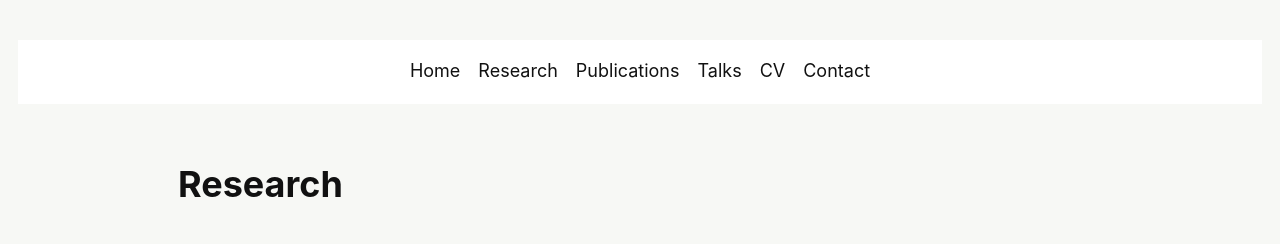
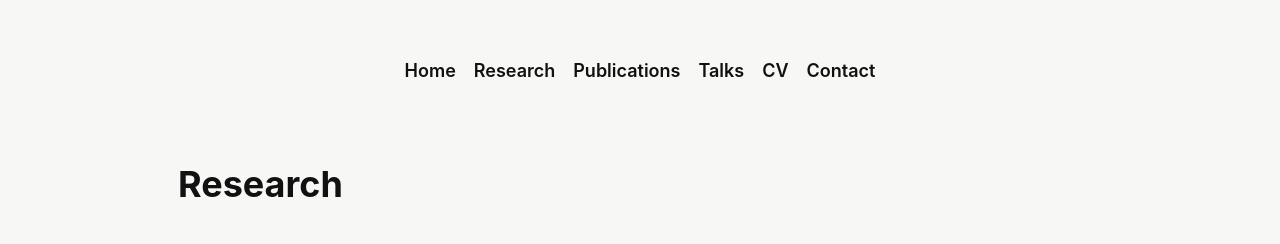
Before and after one commit to pburdeau/pburdeau.github.io, a Jekyll site: the page built from research.md, in a window 1280 px wide. Shown: the top 244 px of the page. Built offline with Jekyll 4.4.1, drawn with Linux system fonts in a browser that asks for light colours.

```diff
--- a/assets/css/style.css
+++ b/assets/css/style.css
@@ -1,12 +1,11 @@
 :root{ --bg:#F7F8F5; --ink:#111111; }
 *{box-sizing:border-box}
 html,body{margin:0;padding:0}
-body{ background:var(--bg); color:var(--ink); font-family:'Quicksand', -apple-system, BlinkMacSystemFont, "Segoe UI", Roboto, Helvetica, Arial, sans-serif; line-height:1.68; font-size:18px; -webkit-font-smoothing: antialiased; -moz-osx-font-smoothing: grayscale; text-rendering: optimizeLegibility; }
+body{ background:var(--bg); color:var(--ink); font-family:'Poppins', -apple-system, BlinkMacSystemFont, "Segoe UI", Roboto, Helvetica, Arial, sans-serif; line-height:1.68; font-size:18px; -webkit-font-smoothing: antialiased; -moz-osx-font-smoothing: grayscale; text-rendering: optimizeLegibility; }
 .site-hero{ padding:40px 18px 0; }
-.site-nav{ display:flex; gap:18px; justify-content:center; flex-wrap:wrap; position: sticky; top:0; background-color: #fff; z-index: 1000; padding: 16px 0; }
-.site-nav a{ color:var(--ink); text-decoration:none; position:relative; padding-bottom:2px; }
-.site-nav a::after{ content:""; position:absolute; left:0; right:0; bottom:-2px; height:2px; background: var(--ink); transform:scaleX(0); transform-origin:left; transition:.18s ease-out; }
-.site-nav a:hover::after{ transform:scaleX(1); }
+.site-nav{ display:flex; gap:18px; justify-content:center; flex-wrap:wrap; position: sticky; top:0; background-color: transparent; z-index: 1000; padding: 16px 0; box-shadow:none; }
+.site-nav a{ color:var(--ink); text-decoration:none; position:relative; padding-bottom:2px; font-weight:600; transition: color 0.2s ease-in-out; }
+.site-nav a:hover{ color: #ff5722; }
 .page{ max-width:960px; margin:0 auto; padding:24px 18px 64px; }
 /* Scroll progress bar */
 #scrollbar{
@@ -38,9 +37,10 @@ body{ background:var(--bg); color:var(--ink); font-family:'Quicksand', -apple-sy
 }
 .photo{ width:120px; height:120px; border-radius:50%; object-fit:cover; border:2px solid rgba(0,0,0,.10); }
 .identity h1{ font-size:34px; line-height:1.15; font-weight:800; letter-spacing:-0.01em; margin:0 0 10px; }
-.social{ display:flex; gap:8px; justify-content:flex-end; flex-wrap:wrap; }
+/* Social icons updated with official logos and simple layout */
+.social{ display:flex; gap:8px; justify-content:flex-start; flex-wrap:wrap; margin-top:10px; }
 .icon{ width:30px; height:30px; display:inline-flex; align-items:center; justify-content:center; border-radius:50%; border:1.5px solid var(--ink); background:transparent; transition: transform .12s ease-out, background .12s ease-out, color .12s ease-out; color: var(--ink); }
-.icon svg{ width:18px; height:18px; stroke: currentColor; fill: none; }
+.icon img{ width:100%; height:100%; object-fit:contain; }
 .icon:hover{ transform: translateY(-1px); background: var(--ink); color: #fff; }
 /* Right: topics card */
 .topics{ padding:14px; background:none; }
```
